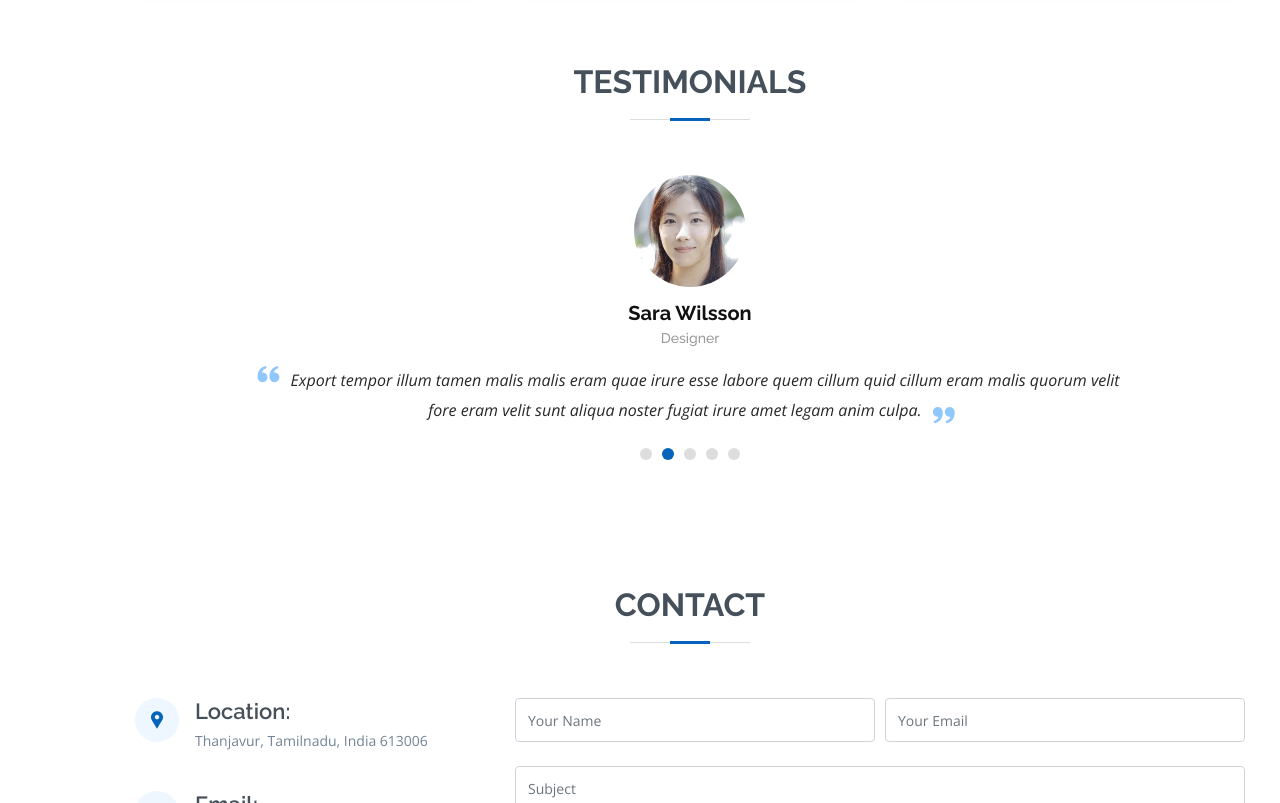
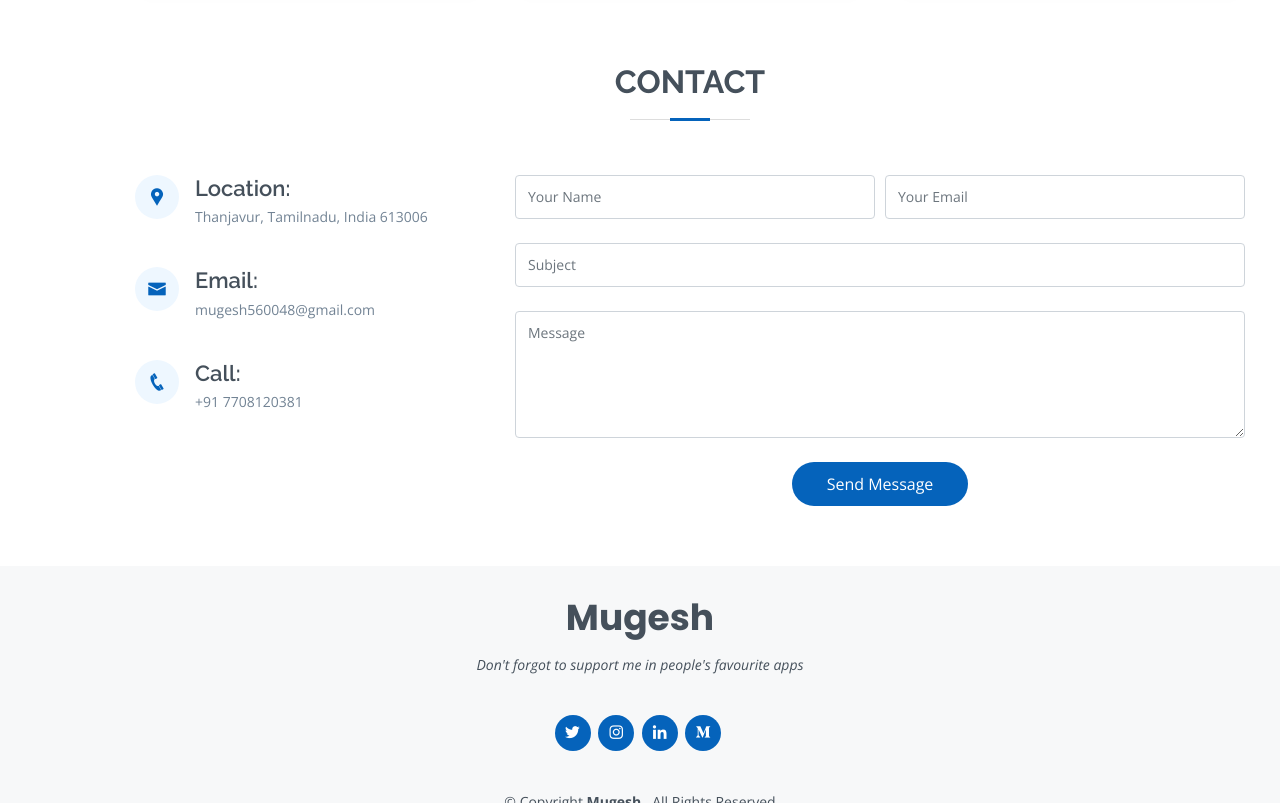
Before and after one commit to mugeshPf/personal, a plain HTML site: page index.html in a window 1280 px wide. Shown: the part 7077-7880 px from the top of the page. Drawn offline with nearby package versions, Linux system fonts and the light colour scheme.

Commit message:
Update index.html

```diff
--- a/index.html
+++ b/index.html
@@ -864,7 +864,7 @@
     <!-- End awards Section -->
 
     <!-- ======= Testimonials Section ======= -->
-    <section id="testimonials" class="testimonials section-bg">
+<!--     <section id="testimonials" class="testimonials section-bg">
       <div class="container" data-aos="fade-up">
 
         <div class="section-title">
@@ -936,7 +936,7 @@
         </div>
 
       </div>
-    </section>
+    </section> -->
     <!-- End Testimonials Section -->
 
     <!-- ======= Contact Section ======= -->
```
